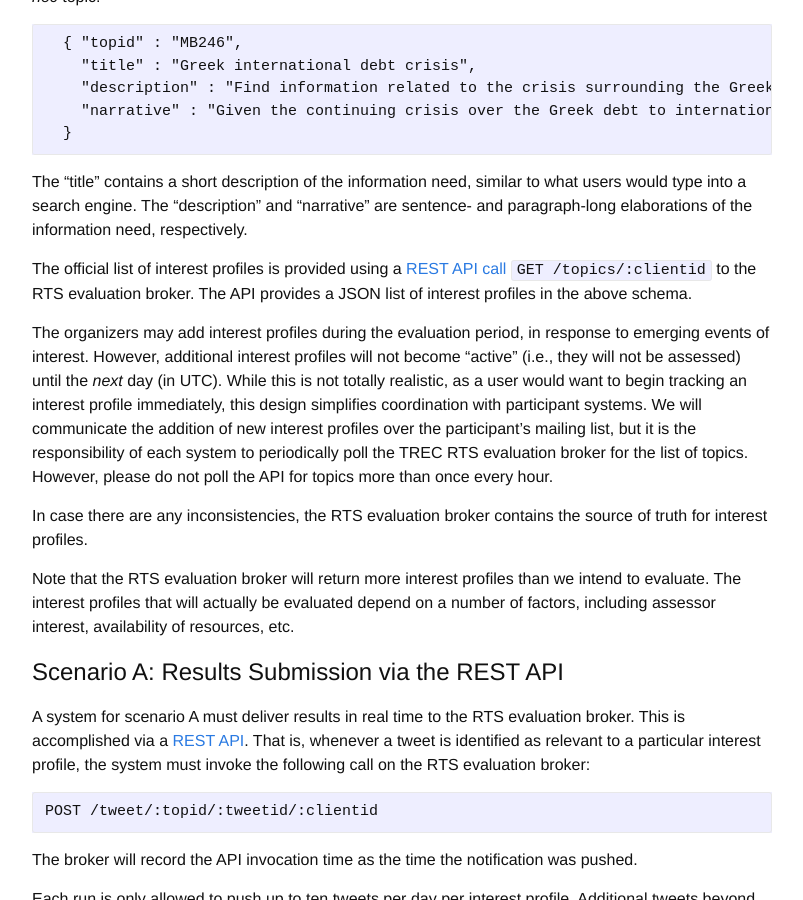
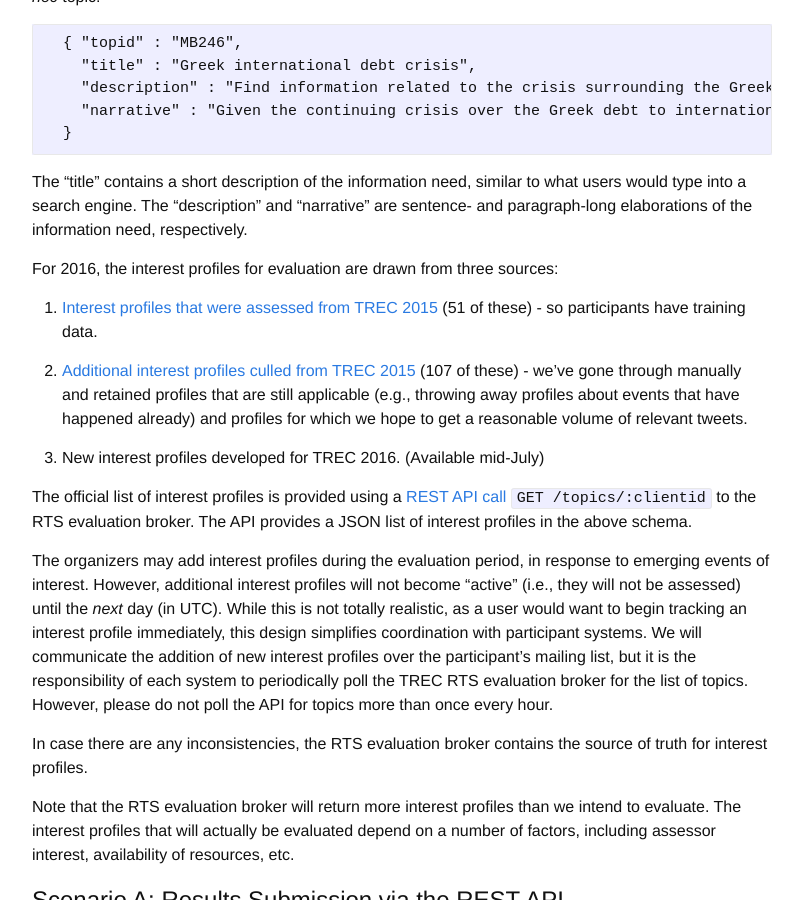
Before and after one commit to trecrts/trecrts.github.io, a Jekyll site: the page built from TREC2016-RTS-guidelines.md, in a window 1280 px wide and 900 px high, scrolled down 2229 px. Shown: the whole window, without its empty margins (238-1041 px from the left). Built offline with Jekyll 4.4.1, drawn with Linux system fonts in a browser that asks for light colours.

Commit message:
update on interest profiles.

```diff
--- a/TREC2016-RTS-guidelines.md
+++ b/TREC2016-RTS-guidelines.md
@@ -129,6 +129,15 @@ The "title" contains a short description of the information need,
 similar to what users would type into a search engine. The
 "description" and "narrative" are sentence- and paragraph-long
 elaborations of the information need, respectively.
+
+For 2016, the interest profiles for evaluation are drawn from three
+sources:
+
+1. [Interest profiles that were assessed from TREC 2015](TREC2015-MB-eval-topics.json) (51 of these) - so participants have training data.
+
+2. [Additional interest profiles culled from TREC 2015](TREC2015-MB-noeval-topics-culled.json) (107 of these) - we've gone through manually and retained profiles that are still applicable (e.g., throwing away profiles about events that have happened already) and profiles for which we hope to get a reasonable volume of relevant tweets.
+
+3. New interest profiles developed for TREC 2016. (Available mid-July)
 
 The official list of interest profiles is provided using a [REST API
 call](https://github.com/trecrts/trecrts-eval/tree/master/trecrts-server)
```
